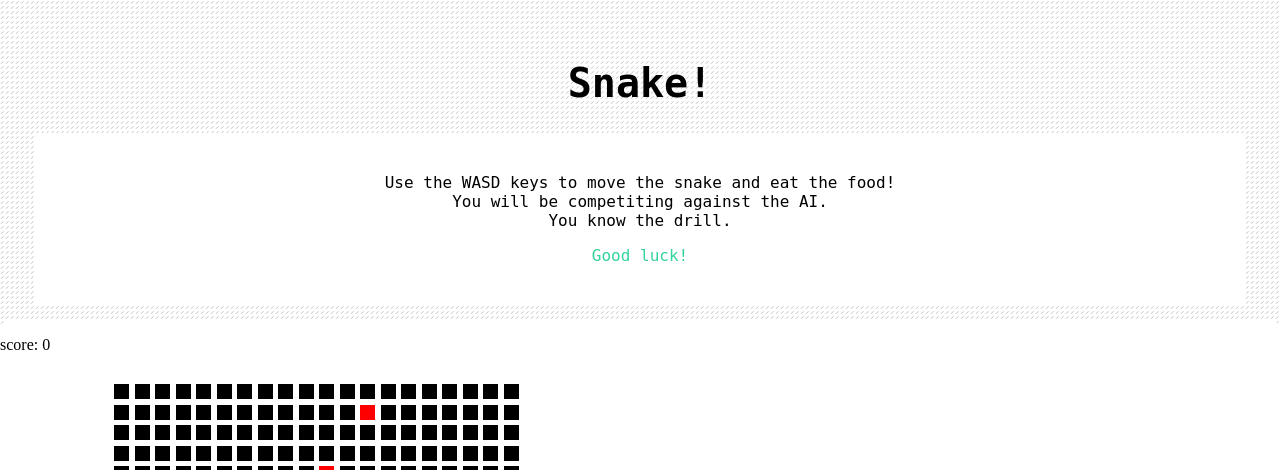
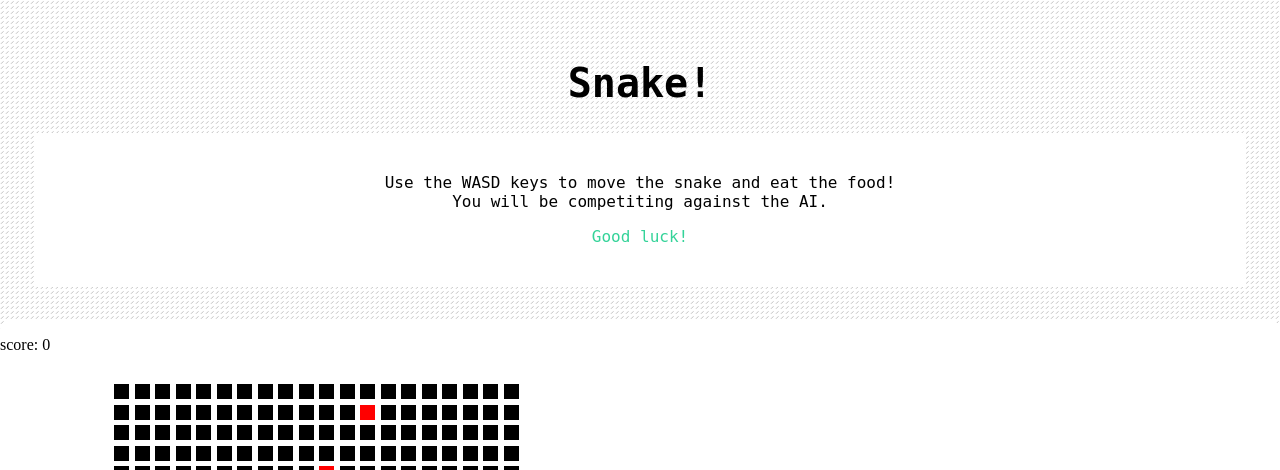
Before and after one commit to Vitriol-nT/RLWorm, a Flask app: page / in a window 1280 px wide. Shown: the top 470 px of the page. Run offline with Flask 3, Linux system fonts and the light colour scheme.

Commit message:
Update Index.html

```diff
--- a/DLWorm/templates/Index.html
+++ b/DLWorm/templates/Index.html
@@ -14,7 +14,6 @@
     <p>
       Use the WASD keys to move the snake and eat the food!<br>
       You will be competiting against the AI.<br>
-      You know the drill.
     </p>
     <p class="gl">Good luck!</p>
   </div>
```
